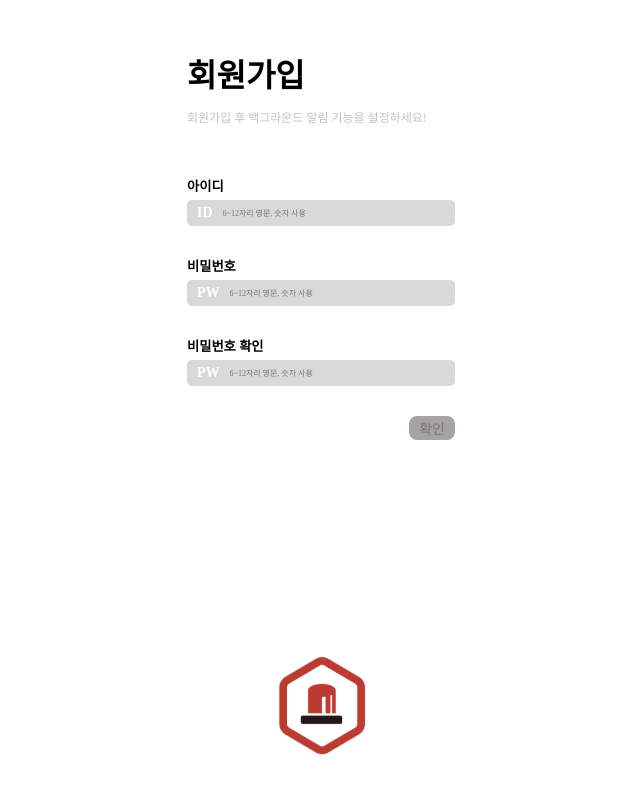
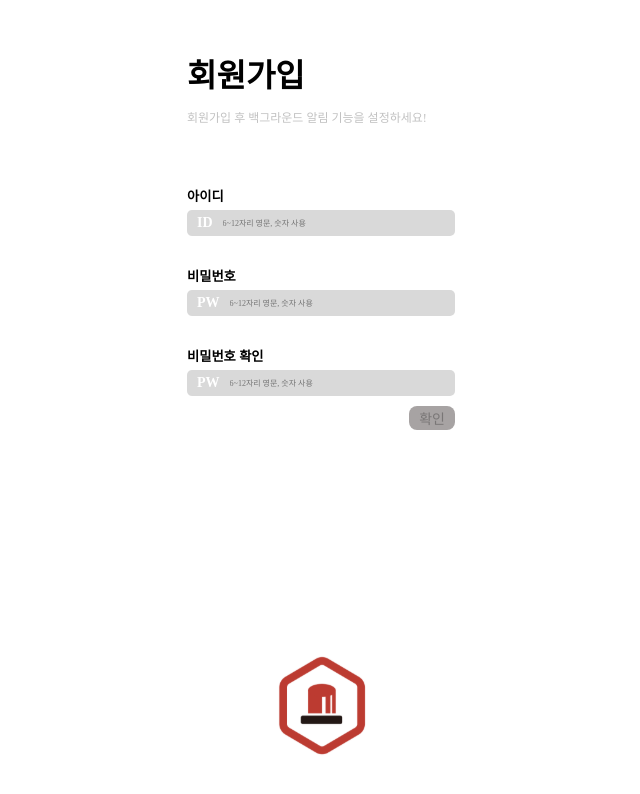
Before and after one commit to bbiyongbbiyong/bbiyong-front, a React (Create React App) app: page /join in a window 1280 px wide. Shown: the top 794 px of the page, without its empty margins (319-959 px from the left). Built offline with nearby package versions, Linux system fonts and the light colour scheme; a web font is replaced by a local one.

Commit message:
design(TextInput): margin-bottom 조절

```diff
--- a/src/css/Signup.css
+++ b/src/css/Signup.css
@@ -15,7 +15,7 @@
 #signup-text p {
   color: #c2c2c2;
   font-size: 12px;
-  margin-bottom: 50px;
+  margin-bottom: 30px;
 }
 
 #signup-input-container {
@@ -23,7 +23,7 @@
 }
 
 #signup-input-container h5 {
-  margin: 0px 0px 5px 0px;
+  margin: 30px 0px 5px 0px;
 }
 
 #submit-button-container {
--- a/src/css/TextInput.css
+++ b/src/css/TextInput.css
@@ -4,7 +4,7 @@
 
   width: 248px;
   padding: 5px 10px;
-  margin: 0px 0px 30px 0px;
+  margin: 0px 0px 10px 0px;
 
   background-color: #d9d9d9;
   border-radius: 5px;
```
